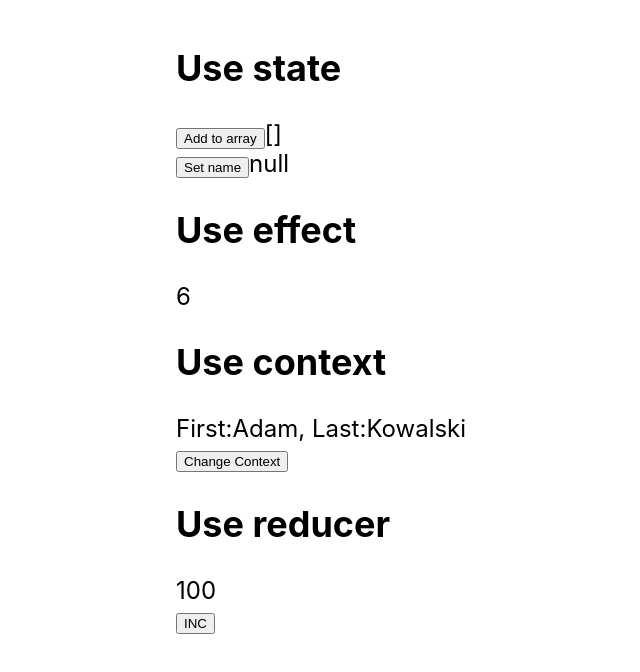
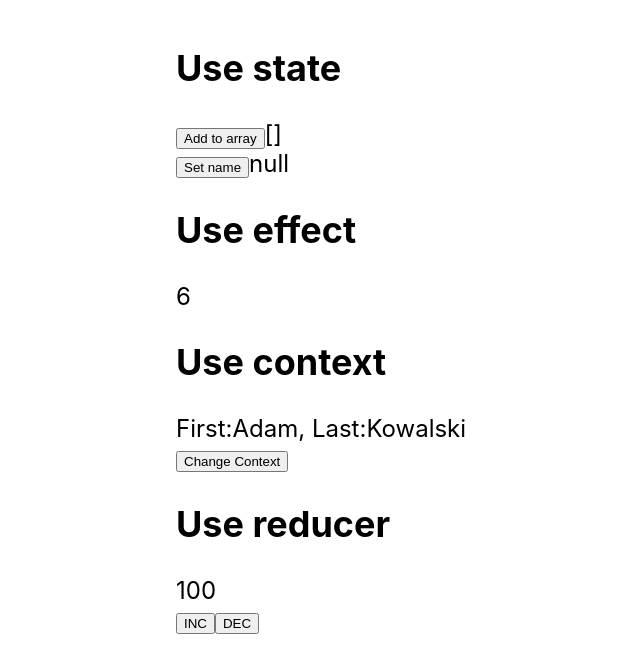
Before and after one commit to Dariuszb94/ts-hooks, a React (Create React App) app: page / in a window 1280 px wide. Shown: the top 672 px of the page, without its empty margins (64-704 px from the left). Built offline with nearby package versions, Linux system fonts and the light colour scheme.

Commit message:
dec button

```diff
--- a/src/UseReducer.tsx
+++ b/src/UseReducer.tsx
@@ -29,6 +29,9 @@ const UseReducer = () => {
         <button onClick={() => dispatch({ type: "increment", payload: 3 })}>
           INC
         </button>
+        <button onClick={() => dispatch({ type: "decrement", payload: 1 })}>
+          DEC
+        </button>
       </div>
     </div>
   );
```
